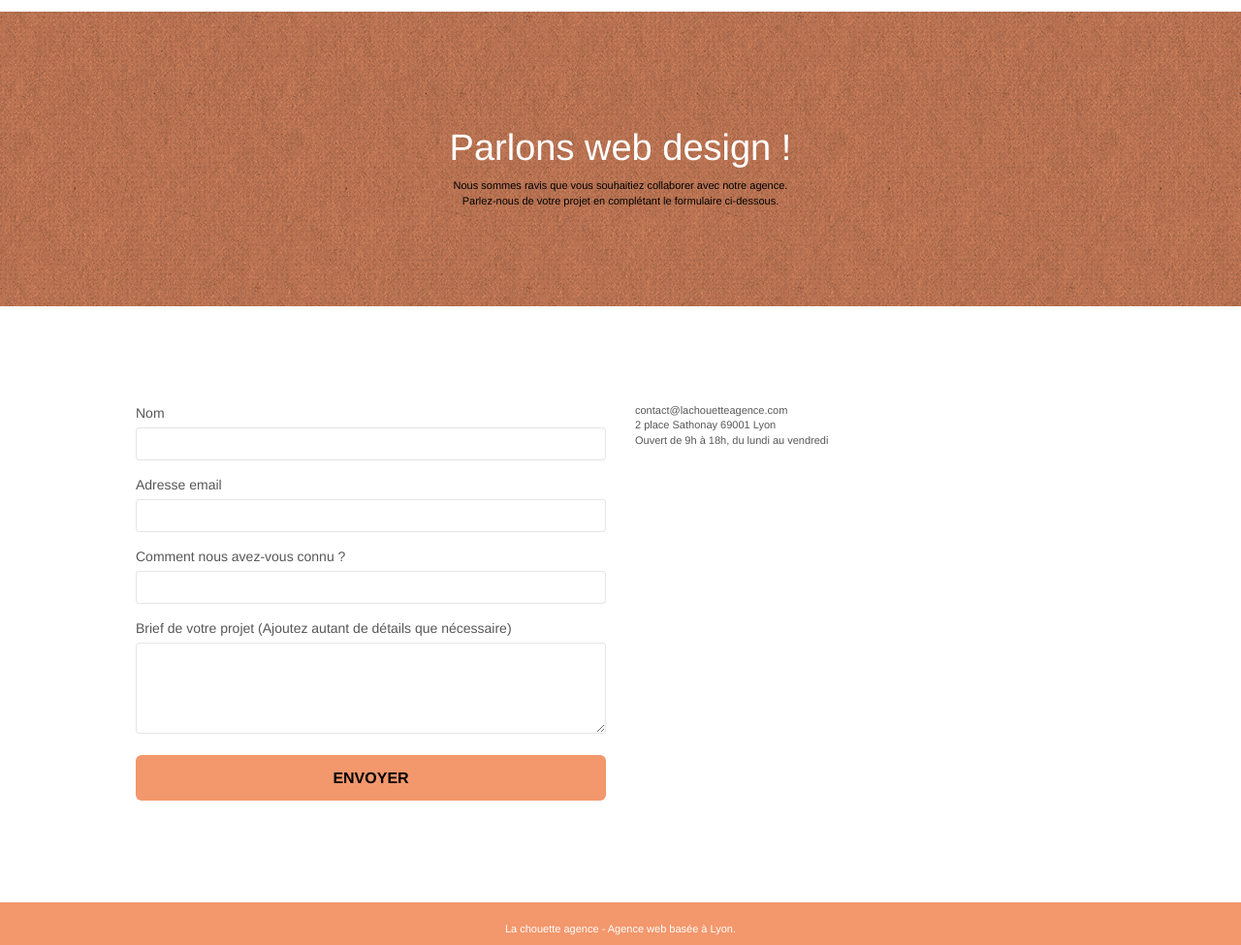
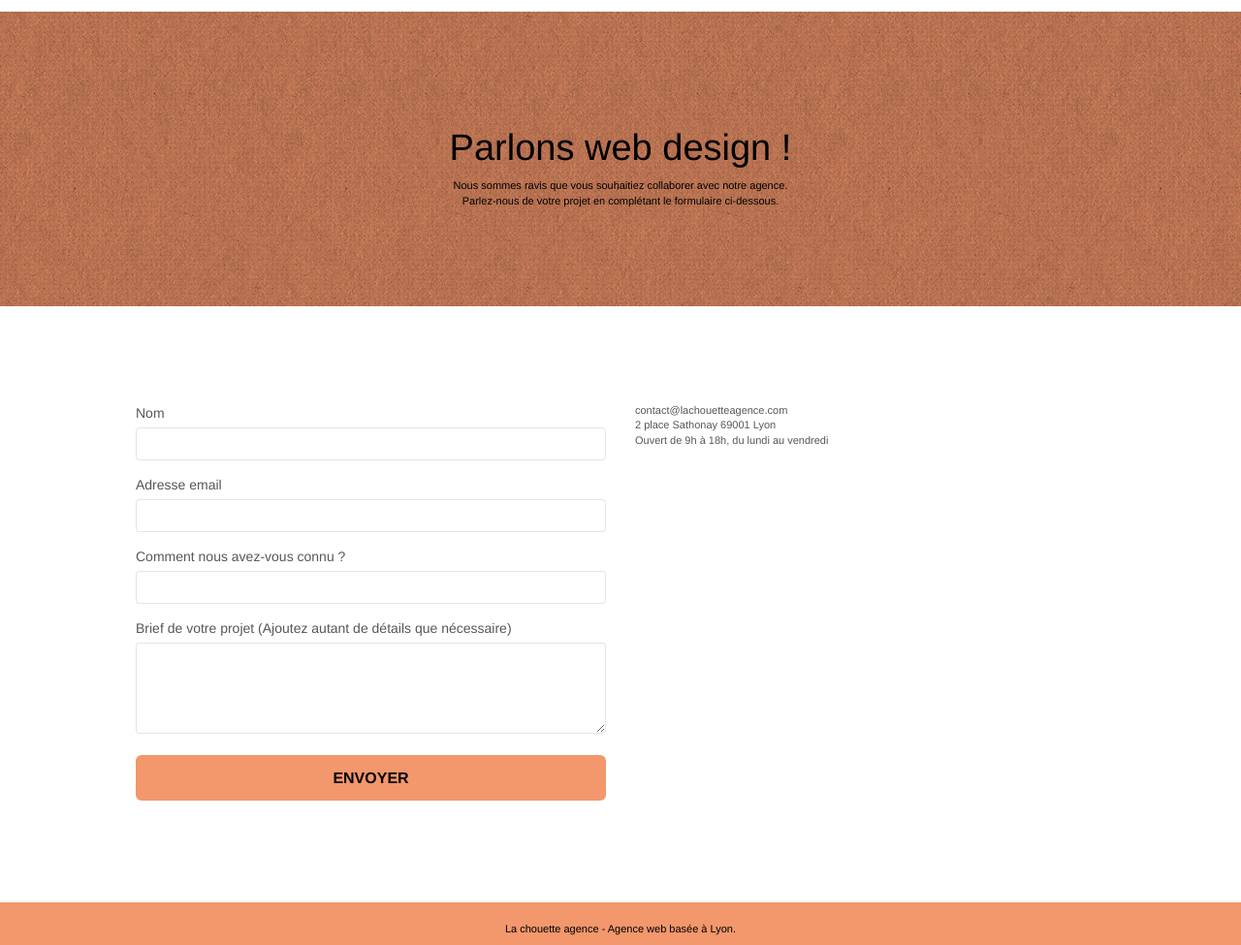
Before and after one commit to SebastienStordeur/La-Chouette-Agence---Updated-version, a plain HTML site: page page2.html in a window 1280 px wide. Shown: the part 80-1055 px from the top of the page at 97% size. Drawn offline with nearby package versions, Linux system fonts and the light colour scheme; a script that the page names is missing.

Commit message:
contraste

```diff
--- a/page2.html
+++ b/page2.html
@@ -51,7 +51,7 @@
 				<div class="container bloc-lg">
 					<div class="row">
 						<div class="col-sm-12">
-							<h1 class="text-center hero-bloc-text tc-white">
+							<h1 class="text-center hero-bloc-text tc-black">
 								Parlons web design !
 							</h1>
 							<p class="text-center mg-lg tc-black tight-width-whitespace">
@@ -113,7 +113,7 @@
 			<div class="container bloc-sm">
 				<div class="row">
 					<div class="col-sm-12">
-						<p class="text-center white">
+						<p class="text-center tc-black">
 							La chouette agence - Agence web basée à Lyon.<br>
 						</p>
 						<div class="row row-no-gutters social">
```
Also changed, not shown: index.html (+1 -1 lines).
